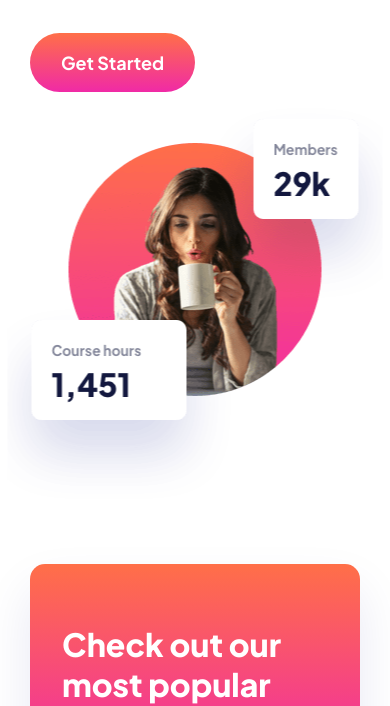
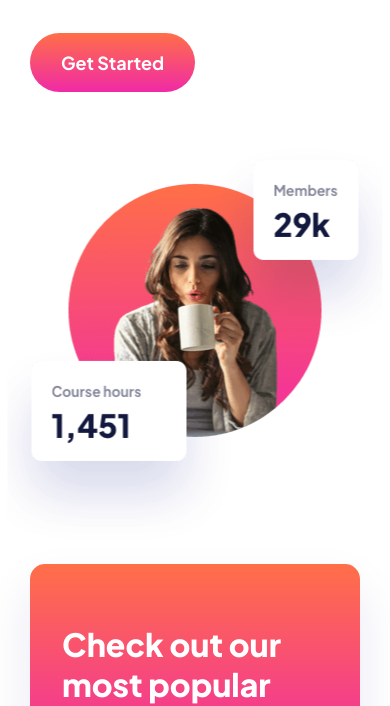
Before and after one commit to CamzJJ/skilled-elearning-landing-page, a plain HTML site: page index.html in a window 390 px wide. Shown: the part 405-1111 px from the top of the page. Drawn offline with Linux system fonts and the light colour scheme.

Commit message:
"minor changes"

```diff
--- a/style.css
+++ b/style.css
@@ -205,7 +205,7 @@ body {
 @media (max-width: 37.5em) {
   .hero__image--desktop {
     left: 50%;
-    transform:translateX(-50%) ;
+    transform:translate(-50%, 10%) ;
   }
 }
 
```
Also changed, not shown: 2 other files.
